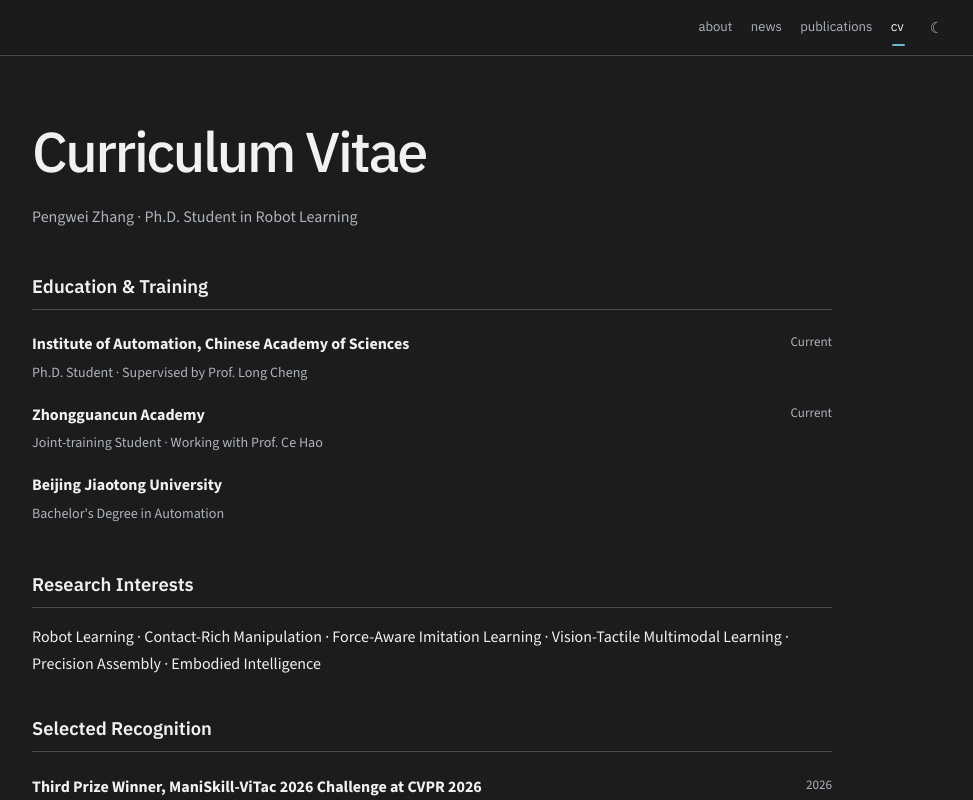
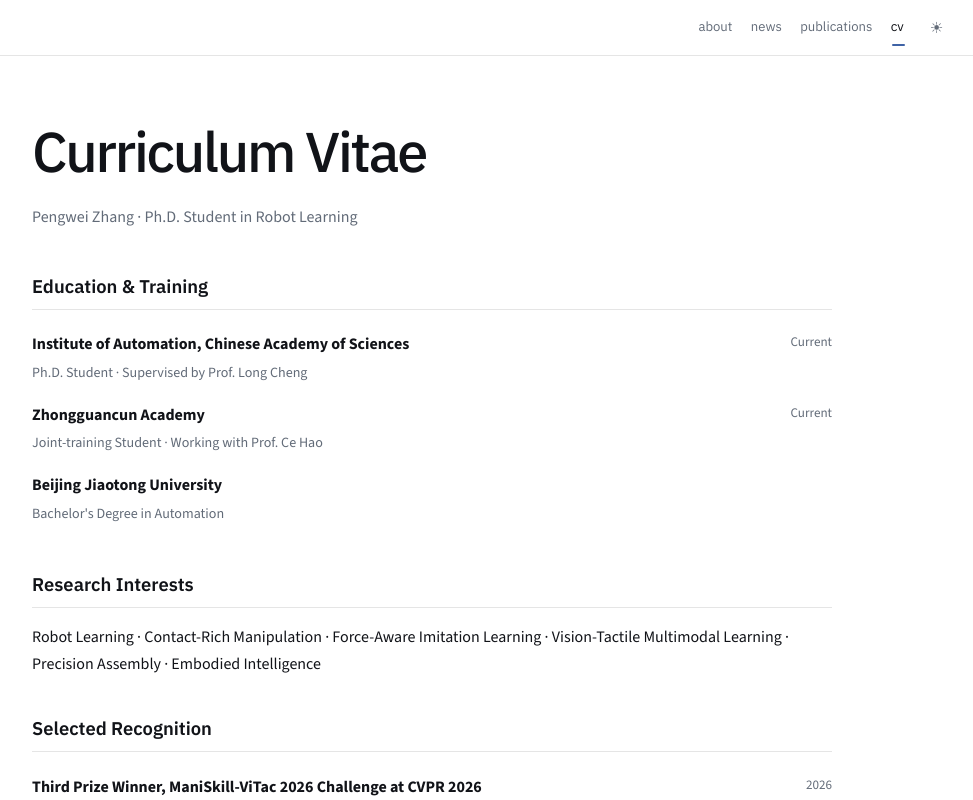
Before and after one commit to Awilekong/Awilekong.github.io, a Next.js app: page /cv in a window 1280 px wide. Shown: the top 800 px of the page, without its empty margins (208-1181 px from the left). Built offline with nearby package versions, Linux system fonts and the light colour scheme; no server answers.

Commit message:
Follow system appearance by default [skip ci]

```diff
--- a/app/SiteChrome.tsx
+++ b/app/SiteChrome.tsx
@@ -14,7 +14,8 @@ const HOME_RESTORE_KEY = "pengwei-home-restore";
 
 export default function SiteChrome() {
   const pathname = usePathname();
-  const [theme, setTheme] = useState<Theme>("dark");
+  const [theme, setTheme] = useState<Theme | null>(null);
+  const themePreference = useRef<Theme | null>(null);
   const [isScrolled, setIsScrolled] = useState(false);
   const [activeSection, setActiveSection] = useState<HomeSection>("about");
   const [indicator, setIndicator] = useState({ left: 0, width: 0, opacity: 0 });
@@ -26,16 +27,40 @@ export default function SiteChrome() {
     normalizedPathname === "/cv" ? "cv" : activeSection;
 
   useEffect(() => {
-    const savedTheme = window.localStorage.getItem("pengwei-theme");
-    const currentTheme =
-      savedTheme === "dark" || savedTheme === "light"
-        ? savedTheme
-        : document.documentElement.dataset.theme === "dark"
-          ? "dark"
-          : "light";
-    const frame = window.requestAnimationFrame(() => setTheme(currentTheme));
+    let savedTheme: string | null = null;
+    try {
+      savedTheme = window.localStorage.getItem("pengwei-theme");
+    } catch {
+      // Private browsing may disable storage; system appearance still works.
+    }
+    themePreference.current = savedTheme === "dark" || savedTheme === "light" ? savedTheme : null;
+    const systemTheme = window.matchMedia("(prefers-color-scheme: dark)");
+    let frame = 0;
 
-    return () => window.cancelAnimationFrame(frame);
+    function syncTheme() {
+      const currentTheme = themePreference.current ?? (systemTheme.matches ? "dark" : "light");
+      document.documentElement.dataset.theme = currentTheme;
+      window.cancelAnimationFrame(frame);
+      frame = window.requestAnimationFrame(() => {
+        // A manual choice made before this frame should win over the initial sync.
+        setTheme(themePreference.current ?? (systemTheme.matches ? "dark" : "light"));
+      });
+    }
+
+    function syncPreference(event: StorageEvent) {
+      if (event.key !== "pengwei-theme" && event.key !== null) return;
+      themePreference.current = event.newValue === "dark" || event.newValue === "light" ? event.newValue : null;
+      syncTheme();
+    }
+
+    syncTheme();
+    systemTheme.addEventListener("change", syncTheme);
+    window.addEventListener("storage", syncPreference);
+    return () => {
+      window.cancelAnimationFrame(frame);
+      systemTheme.removeEventListener("change", syncTheme);
+      window.removeEventListener("storage", syncPreference);
+    };
   }, []);
 
   useEffect(() => {
@@ -147,13 +172,19 @@ export default function SiteChrome() {
   }, [activeNav, isScrolled]);
 
   function applyTheme(nextTheme: Theme) {
+    themePreference.current = nextTheme;
     document.documentElement.dataset.theme = nextTheme;
-    window.localStorage.setItem("pengwei-theme", nextTheme);
+    try {
+      window.localStorage.setItem("pengwei-theme", nextTheme);
+    } catch {
+      // Keep manual switching available even when preferences cannot be saved.
+    }
     flushSync(() => setTheme(nextTheme));
   }
 
   function toggleTheme(event: MouseEvent<HTMLButtonElement>) {
-    const nextTheme = theme === "light" ? "dark" : "light";
+    const currentTheme = theme ?? (document.documentElement.dataset.theme === "dark" ? "dark" : "light");
+    const nextTheme = currentTheme === "light" ? "dark" : "light";
     const prefersReducedMotion = window.matchMedia(
       "(prefers-reduced-motion: reduce)",
     ).matches;
@@ -274,10 +305,10 @@ export default function SiteChrome() {
             className="theme-toggle"
             type="button"
             onClick={toggleTheme}
-            aria-label={theme === "light" ? "Use dark theme" : "Use light theme"}
-            title={theme === "light" ? "Use dark theme" : "Use light theme"}
+            aria-label={theme === null ? "Toggle theme" : theme === "light" ? "Use dark theme" : "Use light theme"}
+            title={theme === null ? "Toggle theme" : theme === "light" ? "Use dark theme" : "Use light theme"}
           >
-            <span aria-hidden="true">{theme === "light" ? "☀" : "☾"}</span>
+            <span aria-hidden="true">{theme === null ? "◐" : theme === "light" ? "☀" : "☾"}</span>
           </button>
         </div>
       </nav>
--- a/app/globals.css
+++ b/app/globals.css
@@ -1,4 +1,5 @@
 :root {
+  color-scheme: dark;
   --background: #1c1c1d;
   --surface: #252a31;
   --text: #f0f1f2;
@@ -11,6 +12,7 @@
 }
 
 html[data-theme="light"] {
+  color-scheme: light;
   --background: #fff;
   --surface: #f7f9fc;
   --text: #111318;
@@ -19,6 +21,21 @@ html[data-theme="light"] {
   --divider: rgba(0, 0, 0, 0.1);
   --card-border: rgba(49, 87, 163, 0.16);
   --shadow: rgba(30, 43, 71, 0.1);
+}
+
+/* Follow the system before the bootstrap script runs, or when JavaScript is off. */
+@media (prefers-color-scheme: light) {
+  html[data-theme="system"] {
+    color-scheme: light;
+    --background: #fff;
+    --surface: #f7f9fc;
+    --text: #111318;
+    --text-light: #626b78;
+    --accent: #3f63a6;
+    --divider: rgba(0, 0, 0, 0.1);
+    --card-border: rgba(49, 87, 163, 0.16);
+    --shadow: rgba(30, 43, 71, 0.1);
+  }
 }
 
 * {
--- a/app/layout.tsx
+++ b/app/layout.tsx
@@ -430,13 +430,13 @@ export default function RootLayout({
   children: React.ReactNode;
 }>) {
   return (
-    <html lang="en" data-theme="dark" suppressHydrationWarning>
+    <html lang="en" data-theme="system" suppressHydrationWarning>
       <head>
         <link rel="image_src" href={profileImageUrl} />
         <script
           dangerouslySetInnerHTML={{
             __html:
-              'try{const theme=localStorage.getItem("pengwei-theme");if(theme==="light"||theme==="dark"){document.documentElement.dataset.theme=theme}}catch{}',
+              '(()=>{let saved=null;try{saved=localStorage.getItem("pengwei-theme")}catch{}const theme=saved==="light"||saved==="dark"?saved:matchMedia("(prefers-color-scheme: dark)").matches?"dark":"light";document.documentElement.dataset.theme=theme})()',
           }}
         />
         <script
```
Also changed, not shown: 1 other file (tests, documents, lock files or other folders).
